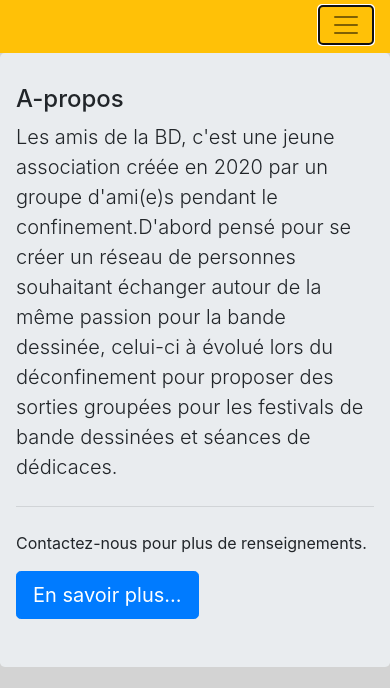
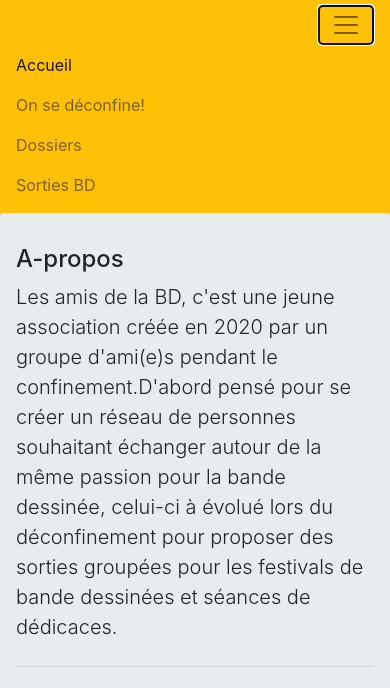
Before and after one commit to Frederic-rapin/Frederic-rapin.github.io, a plain HTML site: page index.html in a window 390 px wide. Both pictures are taken after a click on the button "Toggle navigation". Shown: the part 83-771 px from the top of the page. Drawn offline with nearby package versions, Linux system fonts and the light colour scheme.

Commit message:
Add files via upload
gestion du menu burger

```diff
--- a/index.html
+++ b/index.html
@@ -4,7 +4,11 @@
     <meta charset="UTF-8" />
     <meta http-equiv="X-UA-Compatible" content="IE=edge" />
     <meta name="viewport" content="width=device-width, initial-scale=1.0" />
-    <title>Les amis de la BD</title>
+
+
+    <script src="https://code.jquery.com/jquery-3.2.1.slim.min.js" integrity="sha384-KJ3o2DKtIkvYIK3UENzmM7KCkRr/rE9/Qpg6aAZGJwFDMVNA/GpGFF93hXpG5KkN" crossorigin="anonymous"></script>
+<script src="https://cdnjs.cloudflare.com/ajax/libs/popper.js/1.12.9/umd/popper.min.js" integrity="sha384-ApNbgh9B+Y1QKtv3Rn7W3mgPxhU9K/ScQsAP7hUibX39j7fakFPskvXusvfa0b4Q" crossorigin="anonymous"></script>
+<script src="https://maxcdn.bootstrapcdn.com/bootstrap/4.0.0/js/bootstrap.min.js" integrity="sha384-JZR6Spejh4U02d8jOt6vLEHfe/JQGiRRSQQxSfFWpi1MquVdAyjUar5+76PVCmYl" crossorigin="anonymous"></script>
     <link rel="icon" type="image/png" href="img/logo.png" />
     <link rel="stylesheet" href="bootstrap.min.css" />
     <link rel="stylesheet" href="style.css" />
@@ -18,6 +22,9 @@
       rel="stylesheet"
       href="https://fonts.googleapis.com/css2?family=Carter+One&family=Merriweather&display=swap"
     />
+
+    <title>Les amis de la BD</title>
+
   </head>
   <body>
     <header>
@@ -48,8 +55,10 @@
           <a class="nav-item nav-link active" href="#"
             >Accueil <span class="sr-only">(current)</span></a
           >
-          <a class="nav-item nav-link" href="#">Dossiers</a>
-          <a class="nav-item nav-link" href="#">Rencontres</a>
+          <a class="nav-item nav-link" href="#rencontres">On se déconfine!</a>
+          <a class="nav-item nav-link" href="#dossiers">Dossiers</a>
+          <a class="nav-item nav-link" href="#sorties">Sorties BD</a>
+
         </div>
       </div>
     </nav>
@@ -75,7 +84,7 @@
     </div>
     <div class="row m-auto">
       <div class="colonne  col-12 col-md-8 bg-warning">
-      <div class="rencontres order-md-1">
+      <div class="rencontres order-md-1" id="rencontres">
         <h1>ON SE DECONFINE!</h1>
 
         <div class="card">
@@ -102,7 +111,7 @@
 
 
 
-      <div class="dossier order-md-3">
+      <div class="dossier order-md-3" id="dossiers">
 
         <h1>DOSSIER SPECIAL</h1>
 
@@ -131,7 +140,7 @@
 
 
 
-      <div class="sorties-bd col-12 col-md-4 order-md-2 bg-danger">
+      <div class="sorties-bd col-12 col-md-4 order-md-2 bg-danger" id="sorties">
         <h1>A NE PAS MANQUER!</h1>
 
         <div class="card">
```
